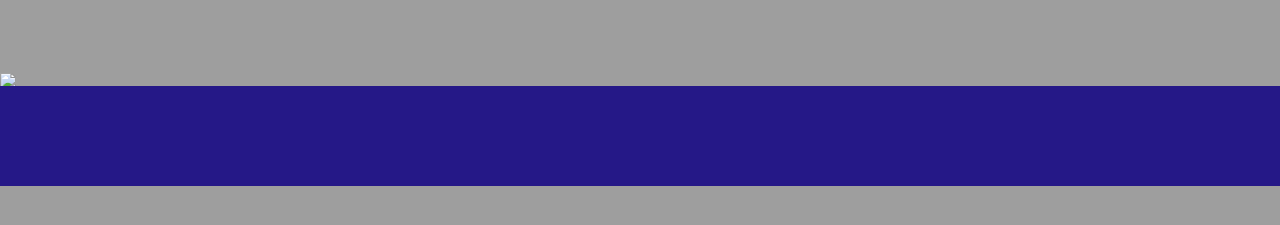
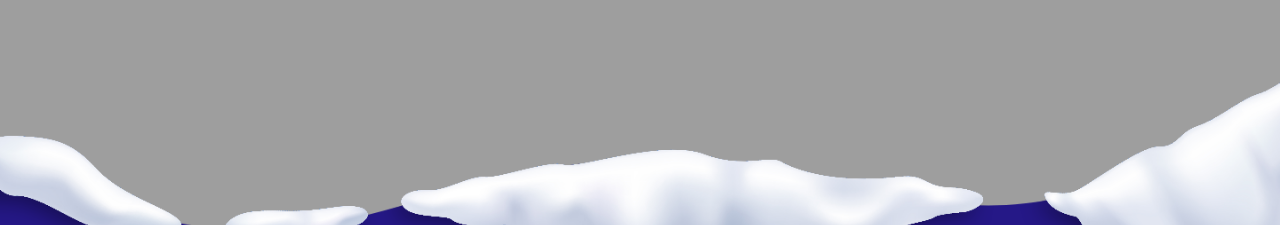
Before and after one commit to Gizapex/giz-industry, a plain HTML site: page index.html in a window 1280 px wide. Shown: the part 575-800 px from the top of the page. Drawn offline with Linux system fonts and the light colour scheme; the site is published under a folder, as on GitHub Pages, so addresses that start at the root find nothing.

Commit message:
mini fix

```diff
--- a/index.html
+++ b/index.html
@@ -18,7 +18,7 @@
     <div id="landing">
         <img src="images/head.png" class="logo" data-value="1" alt="">
     </div>
-    <img class="wave" src="/images/wave.png">
+    <img class="wave" src="images/wave.png">
     <div class="wavefill"></div>
 
 
```
